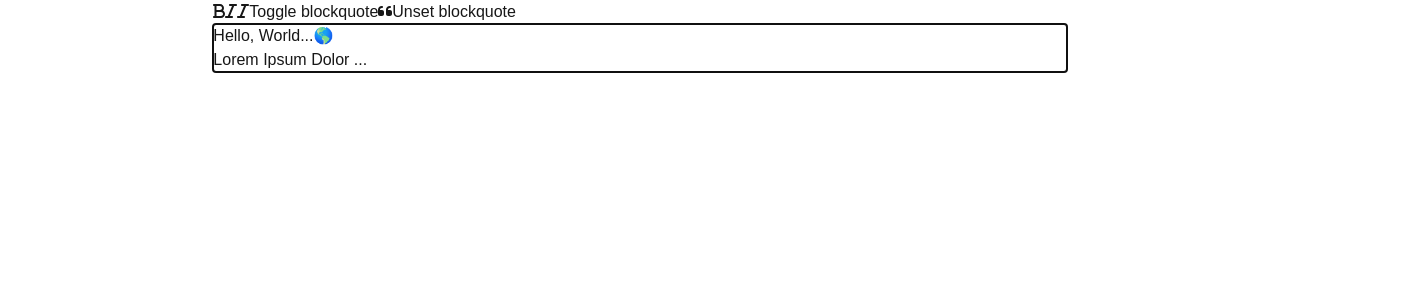
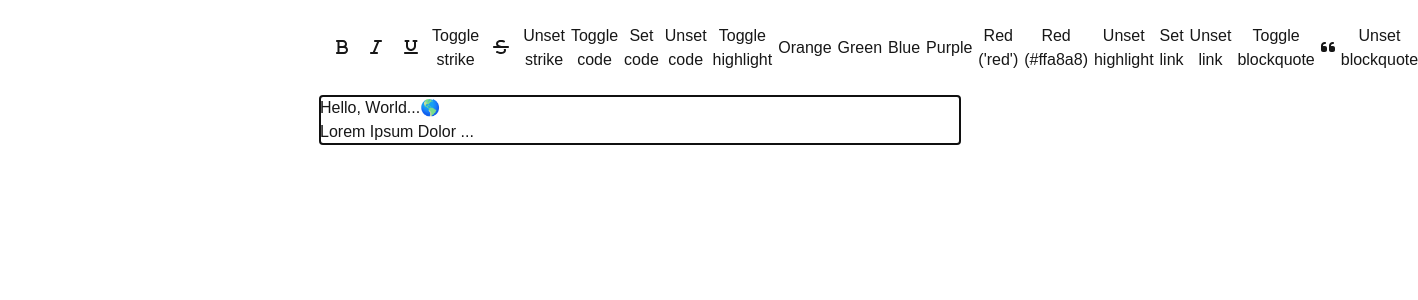
Before and after one commit to swagatobhaskar/simple-nextjs-tiptap, a Next.js app: page / in a window 1280 px wide. Shown: the top 300 px of the page, 1418 px wide, since content can reach past the window. Built offline with nearby package versions, Linux system fonts and the light colour scheme.

Commit message:
Add: Some Tiptap Marks with code copied from docs.

```diff
--- a/app/components/Tiptap.jsx
+++ b/app/components/Tiptap.jsx
@@ -1,17 +1,28 @@
 'use client'
+
+import { useCallback } from 'react'
+
+import { FontAwesomeIcon } from '@fortawesome/react-fontawesome'
+import {
+    faBold, faItalic, faQuoteLeft, faUnderline, faStrikethrough
+    } from '@fortawesome/free-solid-svg-icons'
 
 import {useEditor, EditorContent} from '@tiptap/react'
 import StarterKit from '@tiptap/starter-kit'
 import Blockquote from '@tiptap/extension-blockquote'
+import Underline from '@tiptap/extension-underline'
+import Strike from '@tiptap/extension-strike'
+import Code from '@tiptap/extension-code'
+import Highlight from '@tiptap/extension-highlight'
+import Link from '@tiptap/extension-link'
 
-import { FontAwesomeIcon } from '@fortawesome/react-fontawesome'
-import { faBold, faItalic, faQuoteLeft } from '@fortawesome/free-solid-svg-icons'
 
 const Tiptap = () => {
     const editor = useEditor({
         immediatelyRender: false,
         autofocus: true,
-        extensions: [StarterKit.configure({
+        extensions: [
+            StarterKit.configure({
             heading: {
                 levels: [1, 2],
             },
@@ -21,6 +32,38 @@ const Tiptap = () => {
                     class: 'border-l-3 border-gray-300 ml-2 pl-2'
                 },
             }),
+            // Underline,
+            Underline.configure({
+                HTMLAttributes: {
+                    class: 'underline underline-offset-4 decoration-2 decoration-indigo-500'
+                },
+            }),
+            Strike,
+            Code.configure({
+                HTMLAttributes: {
+                    class: 'slate-700 border-md py-3 px-1'  // Not Working!
+                },
+            }),
+            Highlight.configure({
+                HTMLAttributes: {
+                    multicolor: true,
+                    class: 'rounded p-0.5'
+                },
+            }),
+            Link.configure({
+                openOnClick: false,
+                autolink: true,
+                defaultProtocol: 'https',
+                protocols: ['http', 'https'],
+                HTMLAttributes: {
+                    // Allow search engines to follow links(remove nofollow)
+                    rel: 'noopener noreferrer',
+                    target: '_blank',
+                    class: 'cursor-pointer text-purple-600 hover:text-purple-800'
+                },
+                isAllowedUri: (url, ctx) => ctx.defaultValidate(url) && !url.startsWith('./'),
+                shouldAutoLink: (url) => url.startsWith('https://'),
+            }),
         ],
         content: '  \
             <p>Hello, World...🌎️</p>  \
@@ -28,14 +71,37 @@ const Tiptap = () => {
             '
     })
 
+    const setLink = useCallback(() => {
+        const previousUrl = editor.getAttributes('link').href
+        const url = window.prompt('URL', previousUrl)
+
+        // cancelled
+        if (url === null) {
+            return
+        }
+
+        // empty
+        if (url === '') {
+            editor.chain().focus().extendMarkRange('link').unsetLink().run()
+            return
+        }
+
+        // update link
+        try {
+            editor.chain().focus().extendMarkRange('link').setLink({ href: url }).run()
+        } catch (e) {
+            alert(e.message)
+        }
+    }, [editor])
+
     if (!editor) return null
 
     return (
-        <div>
-            <div>
-                {/* Marks */}
+        <div className='mx-auto w-3/4'>
+            <div className='my-4 p-2 flex flex-row space-x-1.5'>
                 {/* Bold */}
                 <button
+                    className='py-1 px-2 hover:shadow hover:cursor-pointer focus:shadow-md'
                     onClick={()=>editor.chain().focus().toggleBold().run()}
                     disabled={!editor.can().chain().focus().toggleBold().run()}
                 >
@@ -43,6 +109,7 @@ const Tiptap = () => {
                 </button>
                  {/* Italic */}
                 <button
+                    className='bg-white py-1 px-2 hover:shadow hover:cursor-pointer'
                     onClick={()=>editor.chain().focus().toggleItalic().run()}
                     disabled={!editor.can().chain().focus().toggleItalic().run()}
                 >
@@ -50,10 +117,109 @@ const Tiptap = () => {
                 </button>
                 {/* Underline */}
                 <button
-                    onClick={()=>editor.chain().focus().toggleUnde().run()}
+                    className='bg-white py-1 px-2 hover:shadow hover:cursor-pointer'
+                    onClick={()=>editor.chain().focus().toggleUnderline().run()}
                     disabled={!editor.can().chain().focus().toggleItalic().run()}
                 >
-                    <FontAwesomeIcon icon={faItalic} />
+                    <FontAwesomeIcon icon={faUnderline} />
+                </button>
+                {/* Strike */}
+                <button
+                    onClick={() => editor.chain().focus().toggleStrike().run()}
+                    className={editor.isActive('strike') ? 'is-active' : ''}
+                >
+                    Toggle strike
+                </button>
+                <button
+                    className='bg-white py-1 px-2 hover:shadow hover:cursor-pointer'
+                    onClick={() => editor.chain().focus().setStrike().run()}
+                    disabled={editor.isActive('strike')}
+                >
+                    <FontAwesomeIcon icon={faStrikethrough} />
+                </button>
+                <button
+                    onClick={() => editor.chain().focus().unsetStrike().run()}
+                    disabled={!editor.isActive('strike')}
+                >
+                    Unset strike
+                </button>
+                {/* Code */}
+                <button
+                    onClick={() => editor.chain().focus().toggleCode().run()}
+                    className={editor.isActive('code') ? 'is-active' : ''}
+                >
+                    Toggle code
+                </button>
+                <button
+                    onClick={() => editor.chain().focus().setCode().run()}
+                    disabled={editor.isActive('code')}
+                >
+                    Set code
+                </button>
+                <button
+                    onClick={() => editor.chain().focus().unsetCode().run()}
+                    disabled={!editor.isActive('code')}
+                >
+                    Unset code
+                </button>
+                {/* Highlight */}
+                <button
+                    onClick={() => editor.chain().focus().toggleHighlight().run()}
+                    className={editor.isActive('highlight') ? 'is-active' : ''}
+                >
+                    Toggle highlight
+                </button>
+                <button
+                    onClick={() => editor.chain().focus().toggleHighlight({ color: '#ffc078' }).run()}
+                    className={editor.isActive('highlight', { color: '#ffc078' }) ? 'is-active' : ''}
+                >
+                    Orange
+                </button>
+                <button
+                    onClick={() => editor.chain().focus().toggleHighlight({ color: '#8ce99a' }).run()}
+                    className={editor.isActive('highlight', { color: '#8ce99a' }) ? 'is-active' : ''}
+                >
+                    Green
+                </button>
+                <button
+                    onClick={() => editor.chain().focus().toggleHighlight({ color: '#74c0fc' }).run()}
+                    className={editor.isActive('highlight', { color: '#74c0fc' }) ? 'is-active' : ''}
+                >
+                    Blue
+                </button>
+                <button
+                    onClick={() => editor.chain().focus().toggleHighlight({ color: '#b197fc' }).run()}
+                    className={editor.isActive('highlight', { color: '#b197fc' }) ? 'is-active' : ''}
+                >
+                    Purple
+                </button>
+                <button
+                    onClick={() => editor.chain().focus().toggleHighlight({ color: 'red' }).run()}
+                    className={editor.isActive('highlight', { color: 'red' }) ? 'is-active' : ''}
+                >
+                    Red ('red')
+                </button>
+                <button
+                    onClick={() => editor.chain().focus().toggleHighlight({ color: '#ffa8a8' }).run()}
+                    className={editor.isActive('highlight', { color: '#ffa8a8' }) ? 'is-active' : ''}
+                >
+                    Red (#ffa8a8)
+                </button>
+                <button
+                    onClick={() => editor.chain().focus().unsetHighlight().run()}
+                    disabled={!editor.isActive('highlight')}
+                >
+                    Unset highlight
+                </button>
+                {/* Link */}
+                <button onClick={setLink} className={editor.isActive('link') ? 'is-active' : ''}>
+                    Set link
+                </button>
+                <button
+                    onClick={() => editor.chain().focus().unsetLink().run()}
+                    disabled={!editor.isActive('link')}
+                >
+                    Unset link
                 </button>
                 {/* Blockquote */}
                 <button
--- a/package.json
+++ b/package.json
@@ -14,6 +14,10 @@
     "@fortawesome/free-solid-svg-icons": "^6.7.2",
     "@fortawesome/react-fontawesome": "^0.2.2",
     "@tiptap/extension-blockquote": "^2.14.0",
+    "@tiptap/extension-code": "^2.14.0",
+    "@tiptap/extension-highlight": "^2.14.0",
+    "@tiptap/extension-link": "^2.14.0",
+    "@tiptap/extension-strike": "^2.14.0",
     "@tiptap/extension-underline": "^2.14.0",
     "@tiptap/pm": "^2.14.0",
     "@tiptap/react": "^2.14.0",
```
Also changed, not shown: 2 other files (tests, documents, lock files or other folders). Lines whose indentation alone changed are shown as unchanged.
